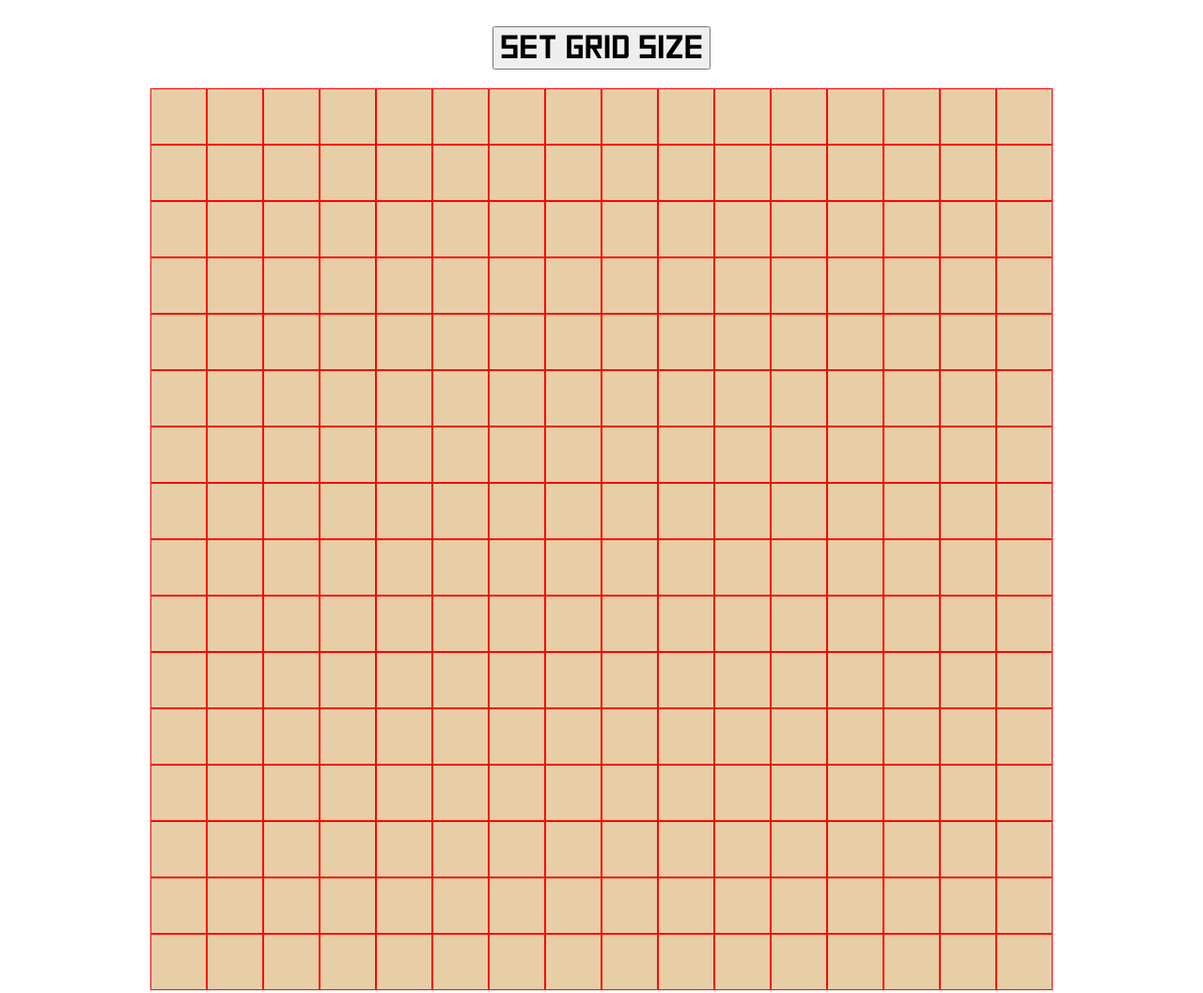
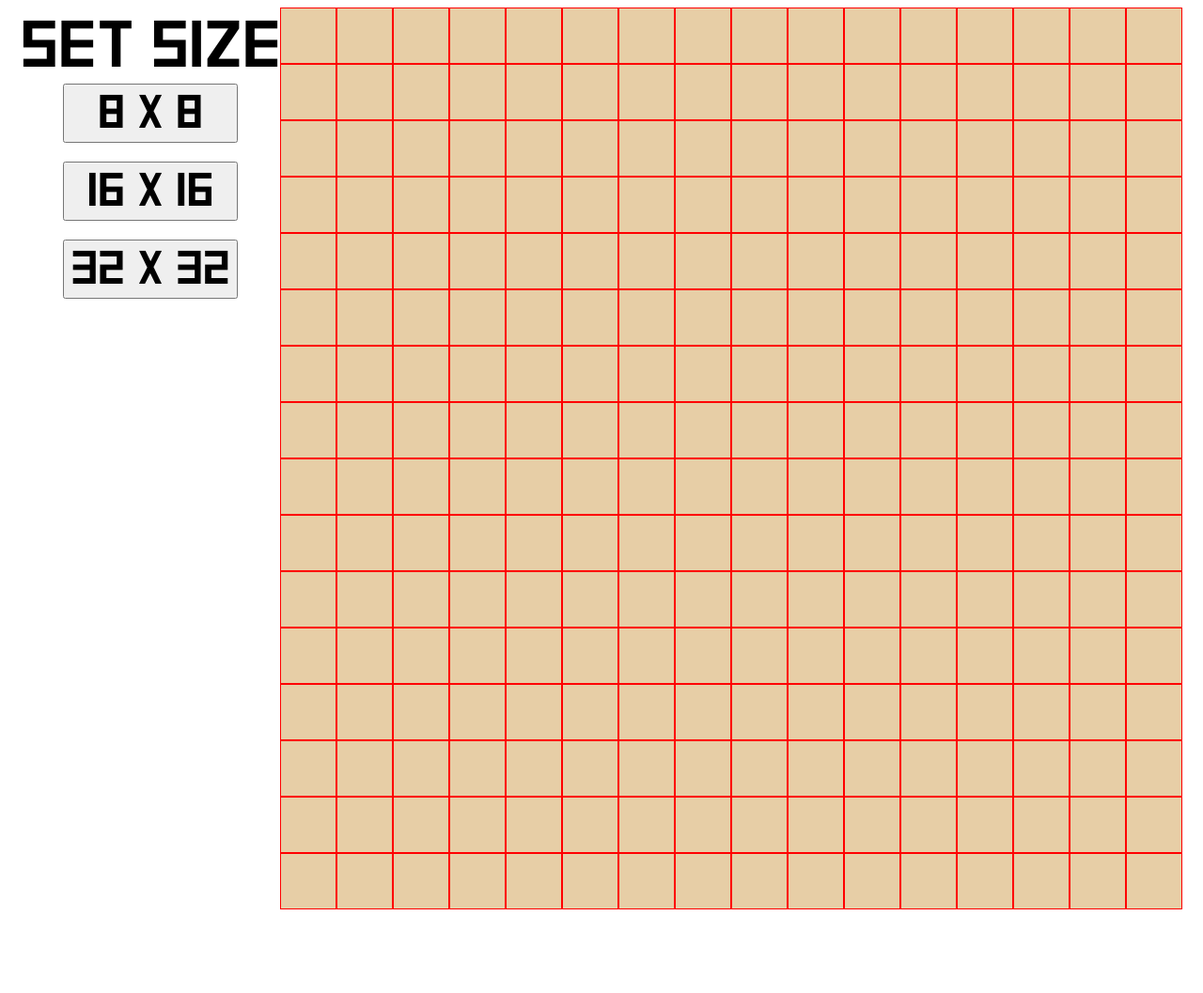
Before and after one commit to patrickfeeney03/etch-a-sketch, a plain HTML site: page index.html in a window 1280 px wide. Shown: the whole page at 94% size. After the commit the page ends 976 px from the top, so only its background shows below. Drawn offline with Linux system fonts and the light colour scheme.

Commit message:
Create data-key for grid size buttons

```diff
--- a/gridScript.js
+++ b/gridScript.js
@@ -24,7 +24,7 @@ function createGrid(gridResolution) {
 }
 
 createGrid(16);
-createEventListenerSetGridSizeButton();
+//createEventListenerSetGridSizeButton();
 createEventListenersForDivs();
 
 
@@ -60,6 +60,17 @@ function createEventListenerSetGridSizeButton() {
         createGrid(Number(userPrompt));
         createEventListenersForDivs();
     })
+}
+
+function createEventListenersForGridSizeButtons() {
+    let buttons = document.querySelectorAll(".grid-size-button");
+    buttons.forEach(button => {
+        button.addEventListener("click", function() {
+            //clearGrid();
+            //createGrid();
+            console.log(button.getAttribute("data-key"));
+        });
+    });
 }
 
 function clearGrid() {
--- a/index.html
+++ b/index.html
@@ -1,18 +1,40 @@
 <!DOCTYPE html>
 <html lang="en">
+
 <head>
-    <meta charset="UTF-8">
-    <meta name="viewport" content="width=device-width, initial-scale=1.0">
-    <title>Etch A Sketch</title>
-    <link rel="stylesheet" href="./style.css">
+  <meta charset="UTF-8">
+  <meta name="viewport" content="width=device-width, initial-scale=1.0">
+  <title>Etch A Sketch</title>
+  <link rel="stylesheet" href="./style.css">
 </head>
+
 <body>
+  <!--
     <button class="grid-amount-prompt">Set Grid Size</button>
+    -->
+
+  <div class="middle-container flex-row">
+    <div class="flex-col" id="left-col">
+      <p class="small-title">Set Size</p>
+      <div class="flex-col" id="set-size-buttons-container">
+        <button class="grid-size-button" data-key="8">8 x 8</button>
+        <button class="grid-size-button" data-key="16">16 x 16</button>
+        <button class="grid-size-button" data-key="32">32 x 32</button>
+      </div>
+    </div>
+
+
+
+
     <div class="main-grid-div">
 
     </div>
+  </div>
+
+
 
 </body>
 
 <script src="./gridScript.js"></script>
+
 </html>
--- a/style.css
+++ b/style.css
@@ -11,11 +11,45 @@ Addd custom square font
     src: url("./fonts/squarefont/Squareo.ttf");
 }
 
+
+
 body {
     display: flex;
     flex-direction: column;
     align-items: center;
     justify-content: center;
+}
+
+.flex-row {
+    display: flex;
+    flex-direction: row;
+}
+
+.flex-col {
+    display: flex;
+    flex-direction: column;
+}
+
+#set-size-buttons-container {
+    gap: 20px;
+
+}
+
+.grid-size-button {
+    font-size: 50px;
+    font-family: "Square";
+}
+
+.small-title {
+    font-family: "Square";
+    font-size: 70px;
+    margin: 0;
+}
+
+#left-col {
+    justify-content: start;
+    align-items: center;
+    height: 100%;
 }
 
 .grid-amount-prompt {
```
